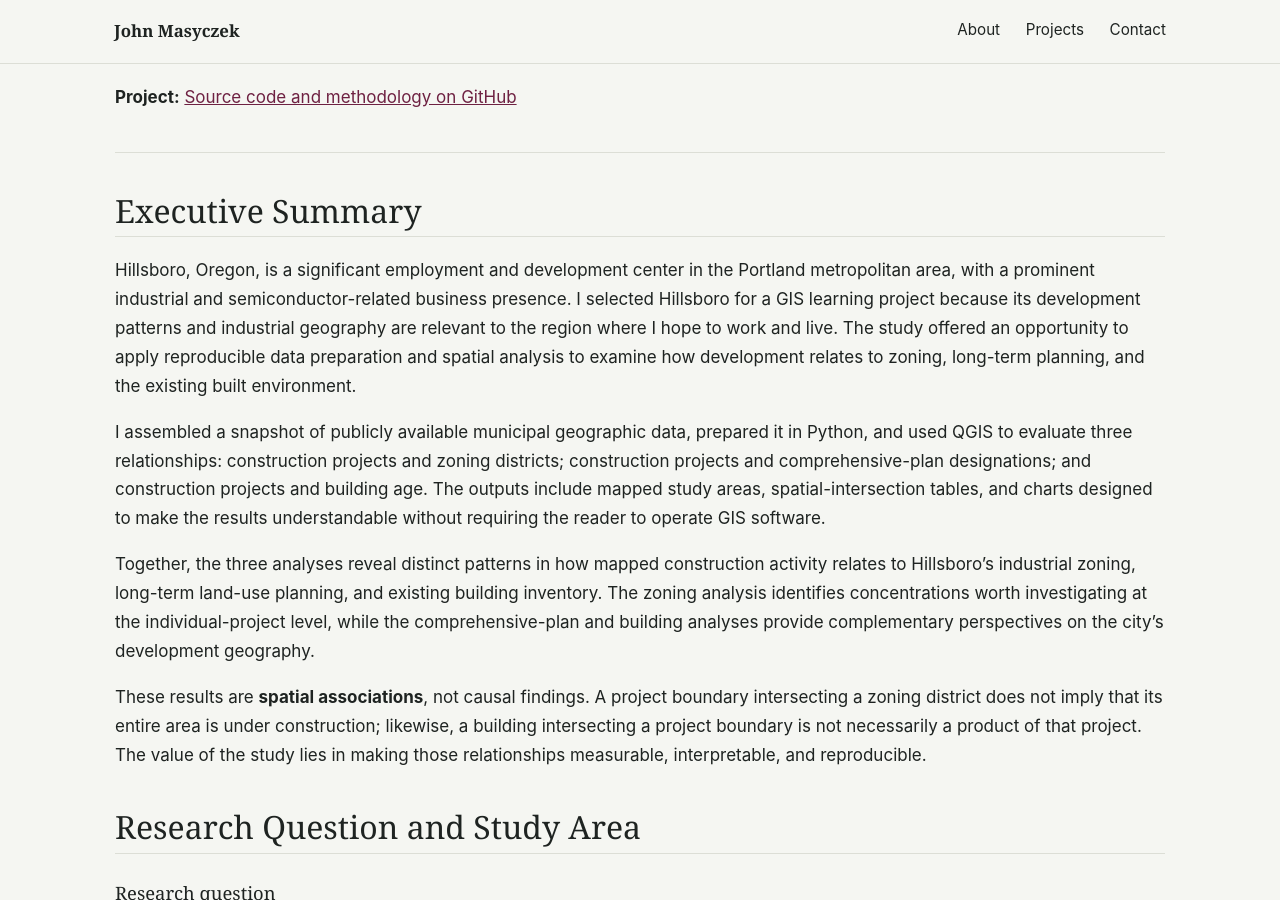
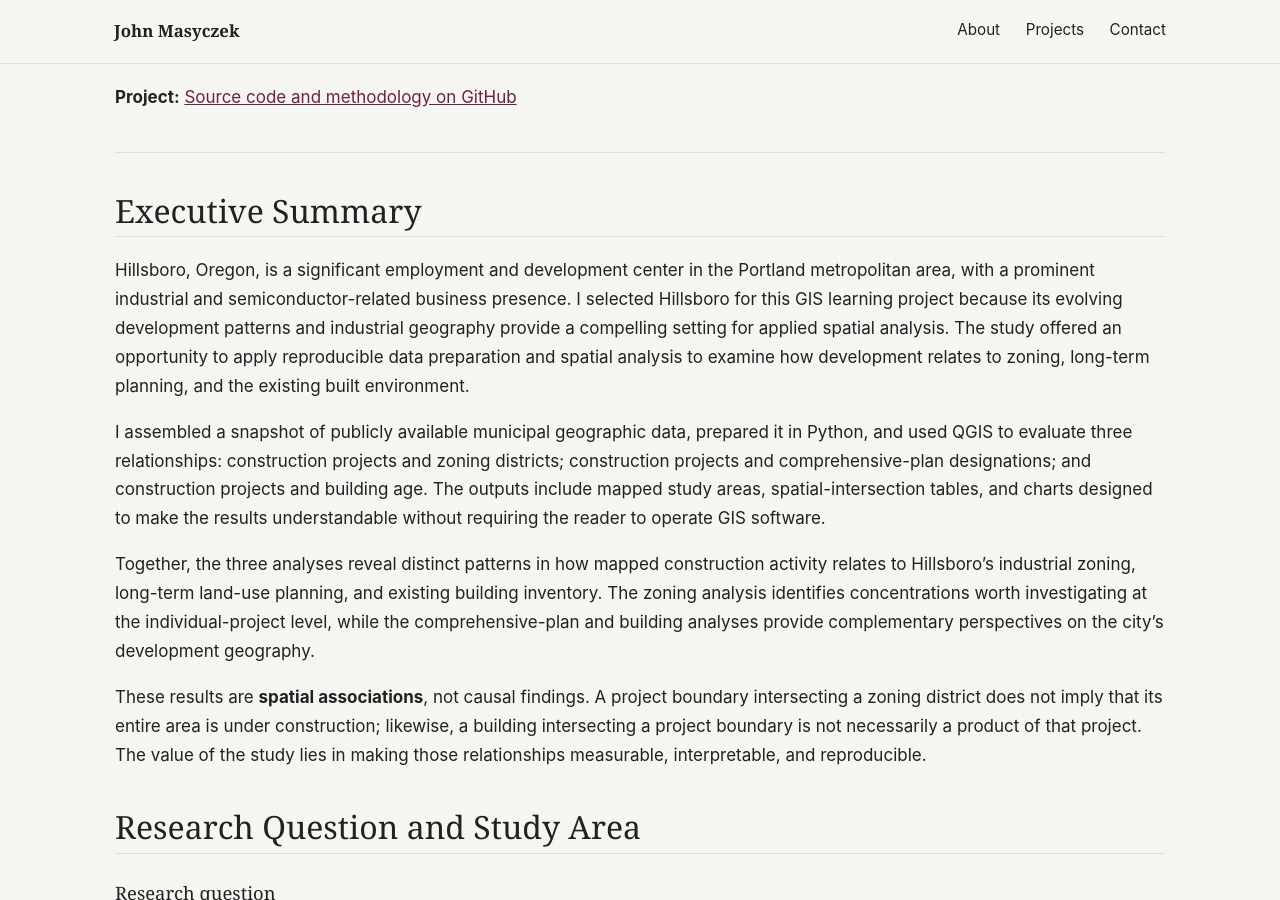
Before and after one commit to Masyczek/portfolio, a Jekyll site: the page built from projects/hillsboro-gis.md, in a window 1280 px wide and 900 px high, scrolled down 818 px. Built offline with Jekyll 4.4.1, drawn with Linux system fonts in a browser that asks for light colours.

Commit message:
Update hillsboro-gis.md

```diff
--- a/projects/hillsboro-gis.md
+++ b/projects/hillsboro-gis.md
@@ -22,7 +22,7 @@ tools: "Python · QGIS · ArcGIS REST API · GeoPackage · Pivot Tables"
 ---
 ## Executive Summary
 
-Hillsboro, Oregon, is a significant employment and development center in the Portland metropolitan area, with a prominent industrial and semiconductor-related business presence. I selected Hillsboro for a GIS learning project because its development patterns and industrial geography are relevant to the region where I hope to work and live. The study offered an opportunity to apply reproducible data preparation and spatial analysis to examine how development relates to zoning, long-term planning, and the existing built environment.
+Hillsboro, Oregon, is a significant employment and development center in the Portland metropolitan area, with a prominent industrial and semiconductor-related business presence. I selected Hillsboro for this GIS learning project because its evolving development patterns and industrial geography provide a compelling setting for applied spatial analysis. The study offered an opportunity to apply reproducible data preparation and spatial analysis to examine how development relates to zoning, long-term planning, and the existing built environment.
 
 I assembled a snapshot of publicly available municipal geographic data, prepared it in Python, and used QGIS to evaluate three relationships: construction projects and zoning districts; construction projects and comprehensive-plan designations; and construction projects and building age. The outputs include mapped study areas, spatial-intersection tables, and charts designed to make the results understandable without requiring the reader to operate GIS software.
 
```
